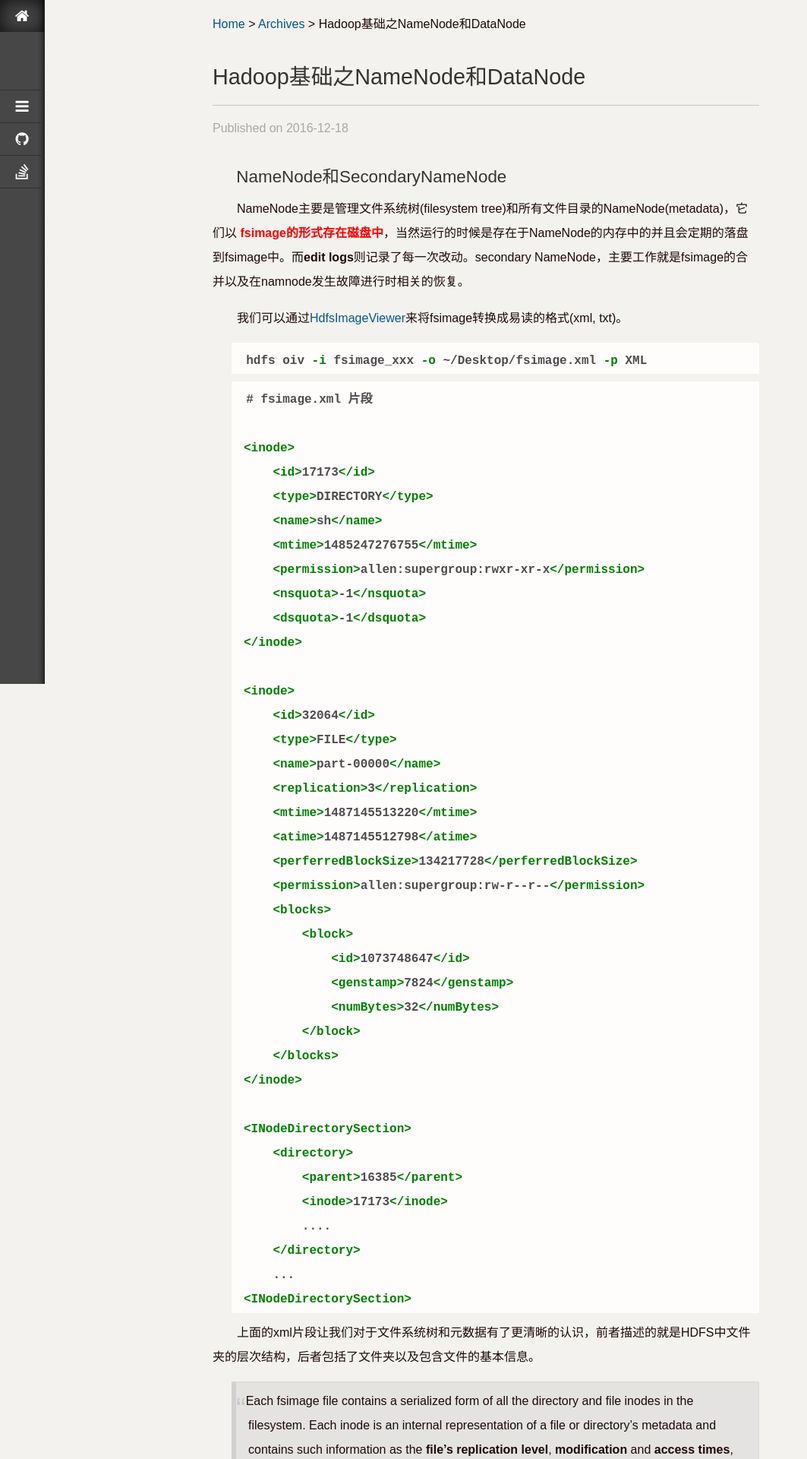
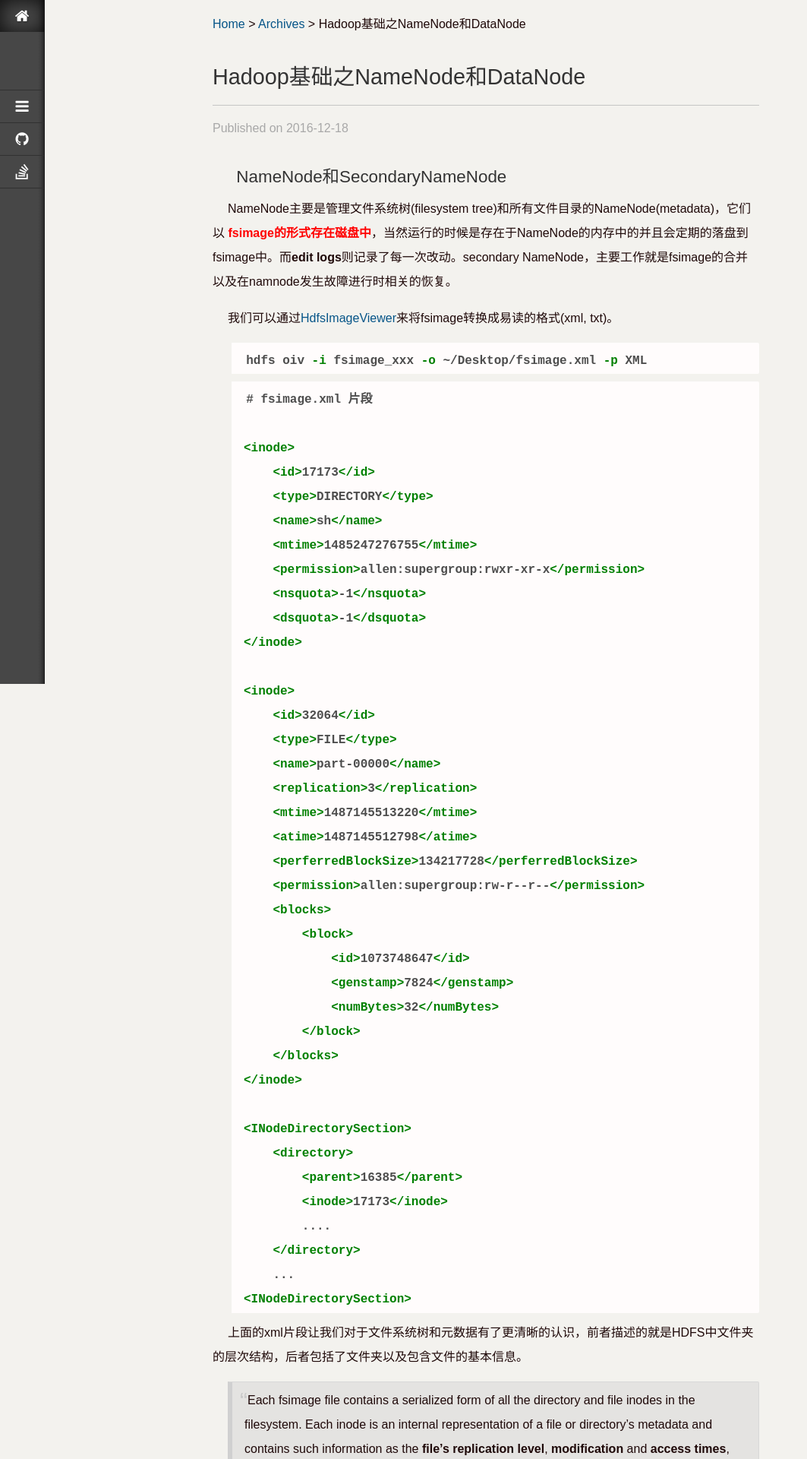
Before and after one commit to jacoffee/jacoffee.github.io, a Jekyll site: the page built from _posts/2016-12-18-hadoop-basics-namenode-datanode.md, in a window 1280 px wide. Shown: the top 1920 px of the page at 76% size, without its empty margins (0-1063 px from the left). Built offline with Jekyll 4.4.1, drawn with Linux system fonts in a browser that asks for light colours; nearby versions of some CDN libraries; library files that are not in the unit come from our copies; Markdown is read by kramdown in place of the engine named in the settings; comment, search, counter and statistics services are not loaded.

Commit message:
format change

```diff
--- a/static/css/style.css
+++ b/static/css/style.css
@@ -51,8 +51,8 @@ textarea, p, blockquote, th, td, hr, button, article, aside, details, figcaption
 article, aside, details, figcaption, figure, footer, header, hgroup, menu, nav, section {
     display: block;
 }
-article p {
-    text-indent: 2em;
+article.lotus-post p {
+    text-indent: 20px;
 }
 audio, canvas, video {
     display: inline-block;
@@ -82,7 +82,7 @@ iframe {
 }
 blockquote {
     padding: 0.5em 1em 0.1em 1em;
-    margin: 0 0 10px 25px;
+    margin: 0 0 10px 20px;
     background: rgba(214, 214, 214, 0.5);
     border-width: 1px 1px 1px 0.4em;
     border-color: #d8d8d8 #d8d8d8 #d8d8d8 #d0d0d0;
@@ -115,6 +115,12 @@ ul ol,
 ul li {
     list-style: none;
 }
+
+ul.item li {
+    list-style: disc;
+    margin-left: 50px;
+}
+
 .clearfix:after {
     content: ".";
     display: block;
@@ -313,27 +319,29 @@ li[class^="icon-"].icon-large:before, li[class*=" icon-"].icon-large:before {
     margin-bottom: 1em;
     vertical-align: middle;
 }
+
 .lotus blockquote p {
     margin-bottom: 0.4em;
     text-indent: -1em;
 }
 .lotus blockquote p:before {
     content: "“";
-    font-size: 38px;
+    font-size: 30px;
     line-height: 18px;
     position: relative;
     color: #c8c8c8;
     overflow: hidden;
-    top: 18px;
+    top: 5px;
+    margin-left: 10px;
 }
 .lotus blockquote p:after {
     content: "”";
-    font-size: 38px;
+    font-size: 30px;
     line-height: 18px;
     position: relative;
     color: #c8c8c8;
     overflow: hidden;
-    top: 14px;
+    top: 5px;
 }
 h1, h2, h3, h4, h5, h6 {
     font-weight: 500;
```
